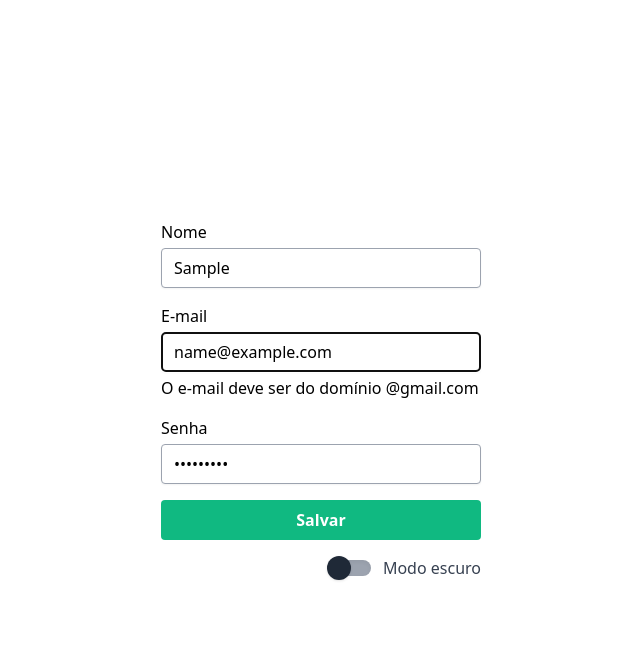
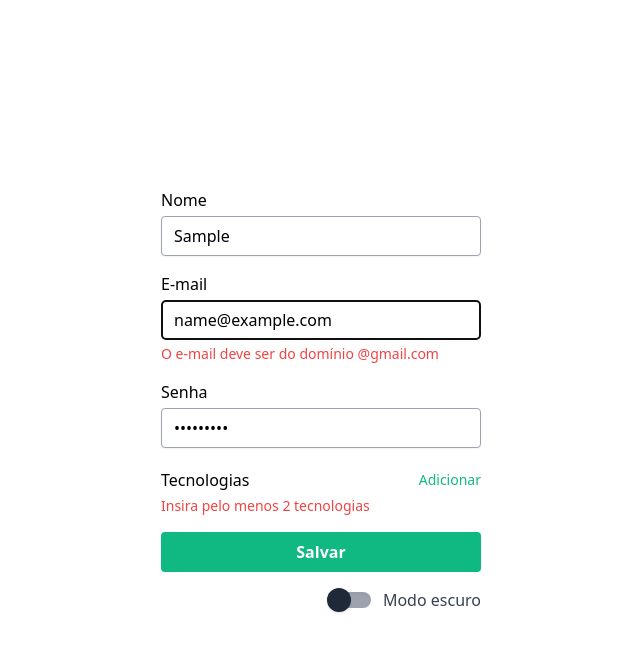
Before and after one commit to ManoelEric1212/FormsWithReactHookForm, a React (Vite) app in the folder formularios-react-hook-form/: page / in a window 1280 px wide. Both pictures are taken after typing "Sample", "name@example.com", "Sample123" into the empty fields and a click on the button "Salvar". Shown: the top 652 px of the page, without its empty margins (319-959 px from the left). Built offline with nearby package versions, Linux system fonts and the light colour scheme.

Commit message:
feat: Criando uma estrutura d einput com FieldArray

```diff
--- a/formularios-react-hook-form/src/App.tsx
+++ b/formularios-react-hook-form/src/App.tsx
@@ -1,6 +1,6 @@
 import './styles/global.css'
 import './style.css'
-import { useForm } from 'react-hook-form'
+import { useForm, useFieldArray } from 'react-hook-form'
 import { ChangeEvent, useState } from 'react'
 import { z } from 'zod'
 import { zodResolver } from '@hookform/resolvers/zod'
@@ -26,6 +26,14 @@
       return email.endsWith('@gmail.com')
     }, 'O e-mail deve ser do domínio @gmail.com'),
   password: z.string().min(6, 'Senha precisa de no mínimo 6 caracteres'),
+  techs: z
+    .array(
+      z.object({
+        title: z.string().nonempty('O titulo é obrigatório'),
+        knowledge: z.coerce.number().min(1).max(100),
+      }),
+    )
+    .min(2, 'Insira pelo menos 2 tecnologias'),
 })
 
 type CreateUserFormData = z.infer<typeof createUserFormSchema>
@@ -35,9 +43,21 @@
     register,
     handleSubmit,
     formState: { errors },
+    control,
   } = useForm<CreateUserFormData>({
     resolver: zodResolver(createUserFormSchema),
   })
+
+  const { fields, append } = useFieldArray({
+    name: 'techs',
+    control,
+  })
+  function addNewTech() {
+    append({
+      title: '',
+      knowledge: 0,
+    })
+  }
 
   const [output, setOutput] = useState('')
   const [darkMode, setDarkMode] = useState(false)
@@ -66,7 +86,11 @@
               type="text"
               className="border border-gray-400  shadow-sm rounded h-10 px-3"
             />
-            {errors.name && <span>{errors.name.message}</span>}
+            {errors.name && (
+              <span className="text-red-500 text-sm">
+                {errors.name.message}
+              </span>
+            )}
           </div>
           <div className="flex flex-col gap-1">
             <label htmlFor="">E-mail</label>
@@ -75,7 +99,11 @@
               type="email"
               className="border border-gray-400  shadow-sm rounded h-10 px-3"
             />
-            {errors.email && <span>{errors.email.message}</span>}
+            {errors.email && (
+              <span className="text-red-500 text-sm">
+                {errors.email.message}
+              </span>
+            )}
           </div>
           <div className="flex flex-col gap-1">
             <label htmlFor="">Senha</label>
@@ -84,8 +112,62 @@
               {...register('password')}
               className="border border-gray-400 shadow-sm rounded h-10 px-3"
             />
+            {errors.email && (
+              <span className="text-red-500 text-sm">
+                {errors.password?.message}
+              </span>
+            )}
           </div>
-          {errors.password && <span>{errors.password?.message}</span>}
+
+          <div className="flex flex-col gap-1">
+            <label htmlFor="" className="flex items-center justify-between">
+              Tecnologias
+              <button
+                onClick={addNewTech}
+                className="text-emerald-500 text-sm"
+                type="button"
+              >
+                Adicionar
+              </button>
+            </label>
+            {fields.map((field, i) => {
+              return (
+                <div key={field.id} className="flex gap-2">
+                  <div className="flex-1 flex flex-col gap-1">
+                    <input
+                      key={i}
+                      type="text"
+                      {...register(`techs.${i}.title`)}
+                      className=" border border-gray-400 shadow-sm rounded h-10 px-3"
+                    />
+                    {errors.techs?.[i]?.title && (
+                      <span className="text-red-500 text-sm">
+                        {errors.techs?.[i]?.title?.message}
+                      </span>
+                    )}
+                  </div>
+                  <div className="flex-1 flex flex-col gap-1">
+                    <input
+                      key={i}
+                      type="number"
+                      {...register(`techs.${i}.knowledge`)}
+                      className="w-16 border border-gray-400 shadow-sm rounded h-10 px-3"
+                    />
+                    {errors.techs?.[i]?.knowledge && (
+                      <span className="text-red-500 text-sm">
+                        {errors.techs?.[i]?.knowledge?.message}
+                      </span>
+                    )}
+                  </div>
+                </div>
+              )
+            })}
+            {errors.techs && (
+              <span className="text-red-500 text-sm">
+                {errors.techs.message}
+              </span>
+            )}
+          </div>
 
           <button
             type="submit"
```
